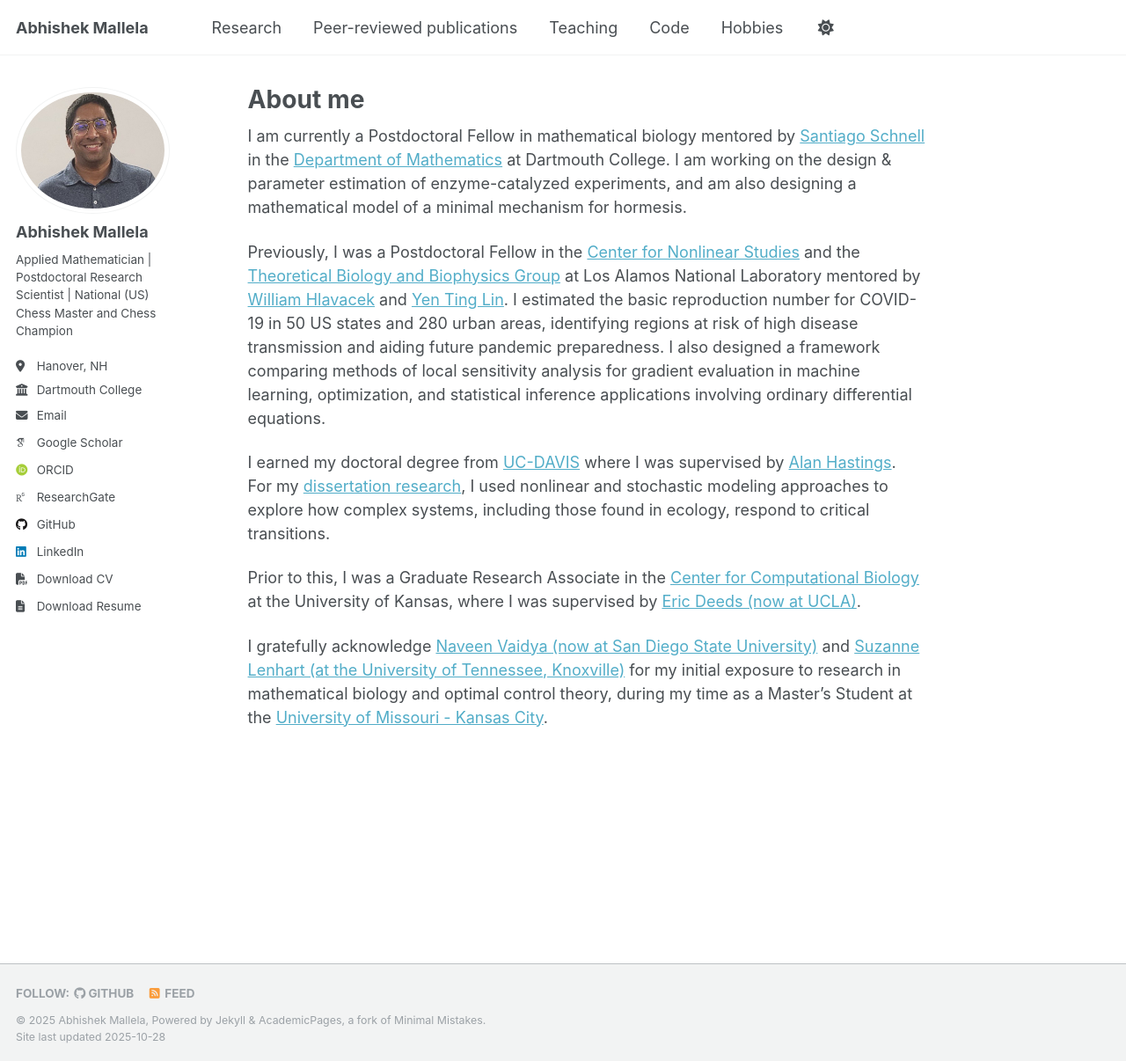
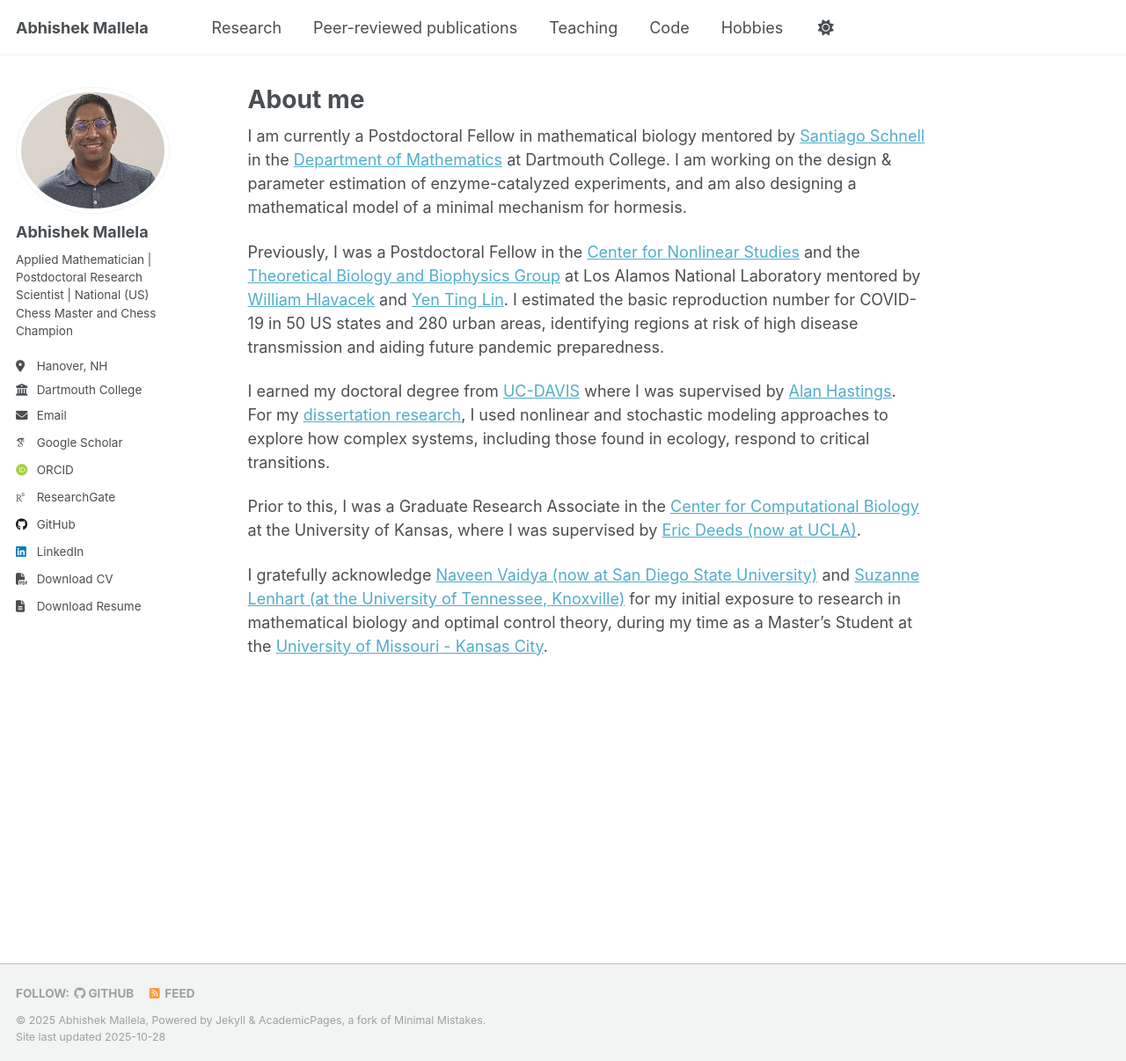
Before and after one commit to dynova/dynova.github.io, a Jekyll site: the page built from _pages/about.md, in a window 1280 px wide and 1206 px high. Shown: the whole window at 88% size. Built offline with Jekyll 4.4.1, drawn with Linux system fonts in a browser that asks for light colours; some web fonts are replaced.

Commit message:
Updated About me

```diff
--- a/_pages/about.md
+++ b/_pages/about.md
@@ -10,7 +10,7 @@ redirect_from:
 
 I am currently a Postdoctoral Fellow in mathematical biology mentored by [Santiago Schnell](https://faculty-directory.dartmouth.edu/santiago-schnell) in the [Department of Mathematics](https://math.dartmouth.edu) at Dartmouth College. I am working on the design & parameter estimation of enzyme-catalyzed experiments, and am also designing a mathematical model of a minimal mechanism for hormesis.
 
-Previously, I was a Postdoctoral Fellow in the [Center for Nonlinear Studies](https://cnls.lanl.gov/external//people/Abhishek_Mallela.php) and the [Theoretical Biology and Biophysics Group](https://www.lanl.gov/engage/organizations/aldsct/theoretical/tbb) at Los Alamos National Laboratory mentored by [William Hlavacek](https://scholar.google.com/citations?user=DdpCclEAAAAJ&hl=en) and [Yen Ting Lin](https://scholar.google.com/citations?user=wUhVn34AAAAJ&hl=en). I estimated the basic reproduction number for COVID-19 in 50 US states and 280 urban areas, identifying regions at risk of high disease transmission and aiding future pandemic preparedness. I also designed a framework comparing methods of local sensitivity analysis for gradient evaluation in machine learning, optimization, and statistical inference applications involving ordinary differential equations.
+Previously, I was a Postdoctoral Fellow in the [Center for Nonlinear Studies](https://cnls.lanl.gov/external//people/Abhishek_Mallela.php) and the [Theoretical Biology and Biophysics Group](https://www.lanl.gov/engage/organizations/aldsct/theoretical/tbb) at Los Alamos National Laboratory mentored by [William Hlavacek](https://scholar.google.com/citations?user=DdpCclEAAAAJ&hl=en) and [Yen Ting Lin](https://scholar.google.com/citations?user=wUhVn34AAAAJ&hl=en). I estimated the basic reproduction number for COVID-19 in 50 US states and 280 urban areas, identifying regions at risk of high disease transmission and aiding future pandemic preparedness.
 
 I earned my doctoral degree from [UC-DAVIS](https://ucdavis.edu/) where I was supervised by [Alan Hastings](https://alanhastings.ucdavis.edu). For my [dissertation research](https://escholarship.org/content/qt1zw5c1ng/qt1zw5c1ng.pdf), I used nonlinear and stochastic modeling approaches to explore how complex systems, including those found in ecology, respond to critical transitions.
 
```
Also changed, not shown: 1 other file.
